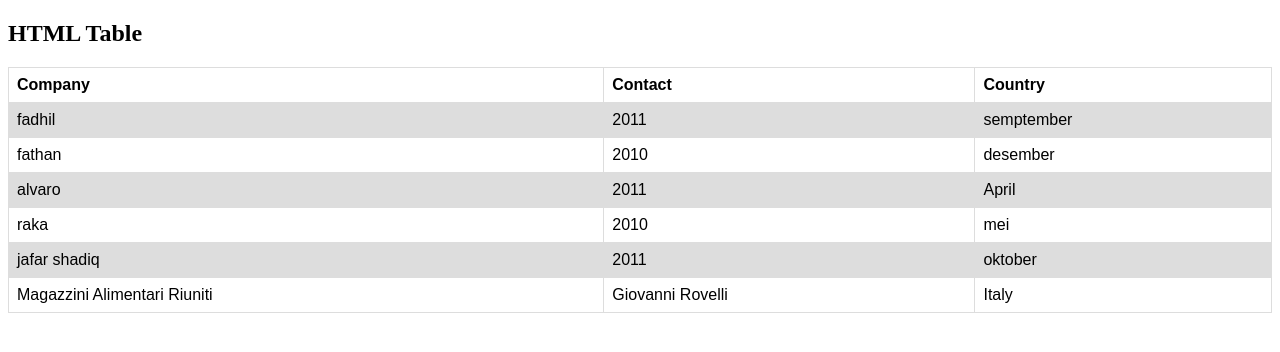
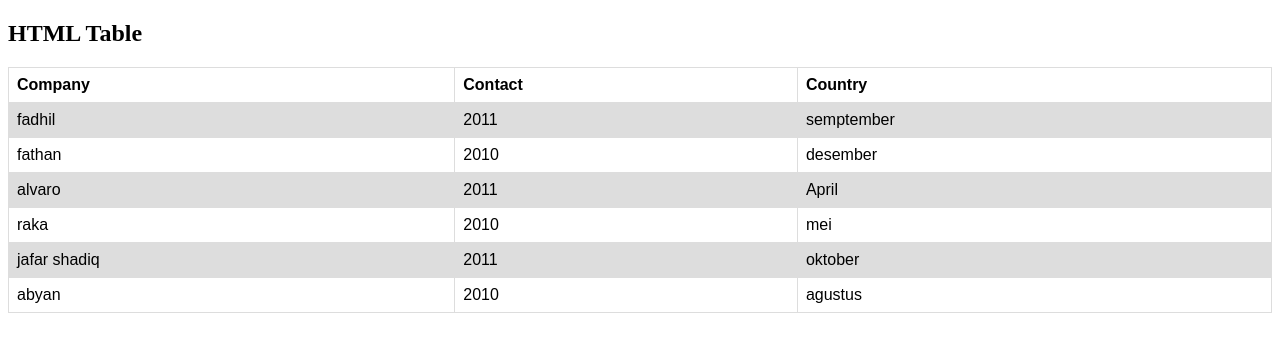
Before and after one commit to jafar-FPS/tugas-praktik, a plain HTML site: page index.html in a window 1280 px wide. Drawn offline with Linux system fonts and the light colour scheme.

Commit message:
Update index.html

```diff
--- a/index.html
+++ b/index.html
@@ -55,9 +55,9 @@ tr:nth-child(even) {
     <td>oktober</td>
   </tr>
   <tr>
-    <td>Magazzini Alimentari Riuniti</td>
-    <td>Giovanni Rovelli</td>
-    <td>Italy</td>
+    <td>abyan</td>
+    <td>2010</td>
+    <td>agustus</td>
   </tr>
 </table>
 
```
